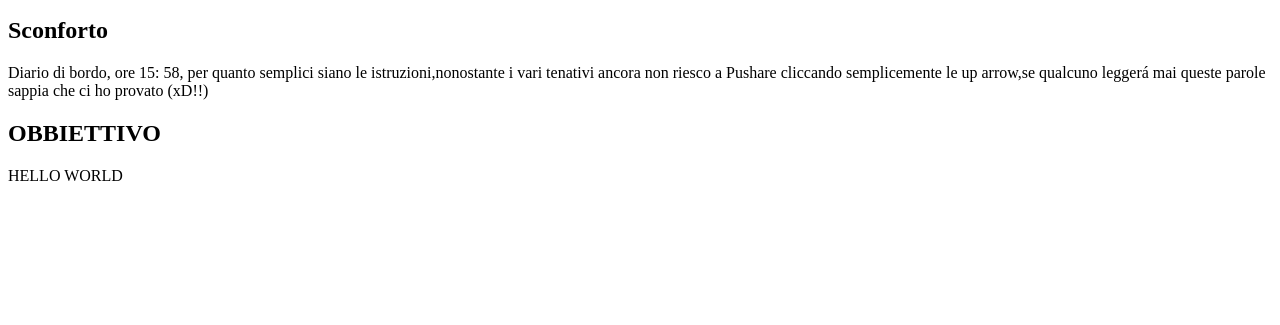
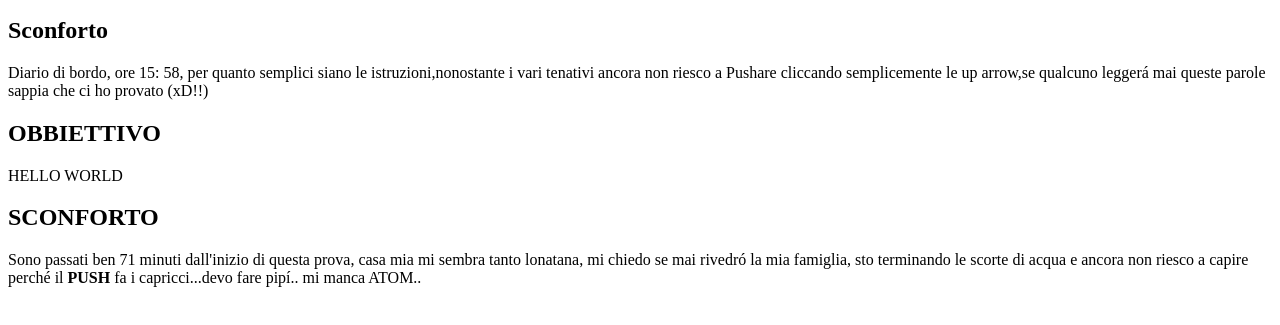
Before and after one commit to ClaudioDiCaprio/htmlcss-hello, a plain HTML site: page index.html in a window 1280 px wide. Shown: the part 101-426 px from the top of the page. Drawn offline with Linux system fonts and the light colour scheme.

Commit message:
aggiunta_div_sconforto

```diff
--- a/index.html
+++ b/index.html
@@ -27,6 +27,13 @@
 
     </div>
 
+    <div>
+
+        <h2>SCONFORTO</h2>
+
+            <p>Sono passati ben 71 minuti dall'inizio di questa prova, casa mia mi sembra tanto lonatana, mi chiedo se mai rivedró la mia famiglia, sto terminando le scorte di acqua e ancora non riesco a capire perché il <strong>PUSH</strong> fa i capricci...devo fare pipí.. mi manca ATOM.. </p>
+
+     </div>
 
 </body>
 </html>
```
